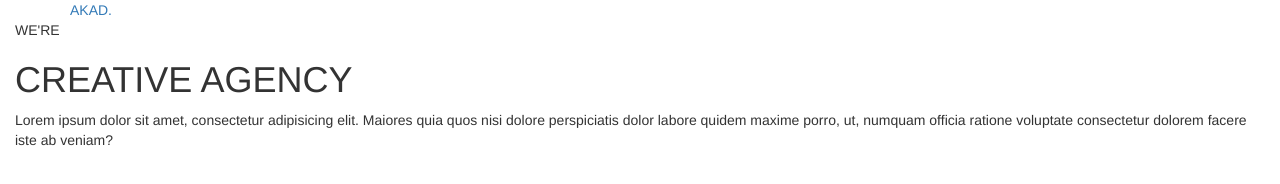
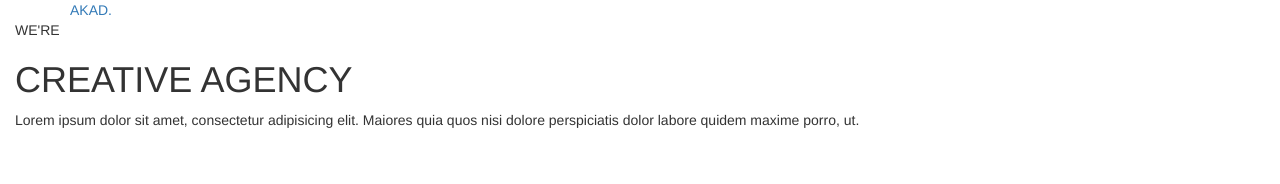
Before and after one commit to sharaevmaksim/Home, a plain HTML site: page index.html in a window 1280 px wide. Drawn offline with nearby package versions, Linux system fonts and the light colour scheme; files that its build step writes are made by us from their sources.

Commit message:
four commit

```diff
--- a/index.html
+++ b/index.html
@@ -21,7 +21,8 @@
         <div>
             <p>WE'RE</p>
             <h1>CREATIVE AGENCY</h1>
-            <p>Lorem ipsum dolor sit amet, consectetur adipisicing elit. Maiores quia quos nisi dolore perspiciatis dolor labore quidem maxime porro, ut, numquam officia ratione voluptate consectetur dolorem facere iste ab veniam?</p>
+            <p>Lorem ipsum dolor sit amet, consectetur adipisicing elit. Maiores quia quos nisi dolore
+                 perspiciatis dolor labore quidem maxime porro, ut.</p>
         </div>
         <div>
             <img src="" alt="">
```
